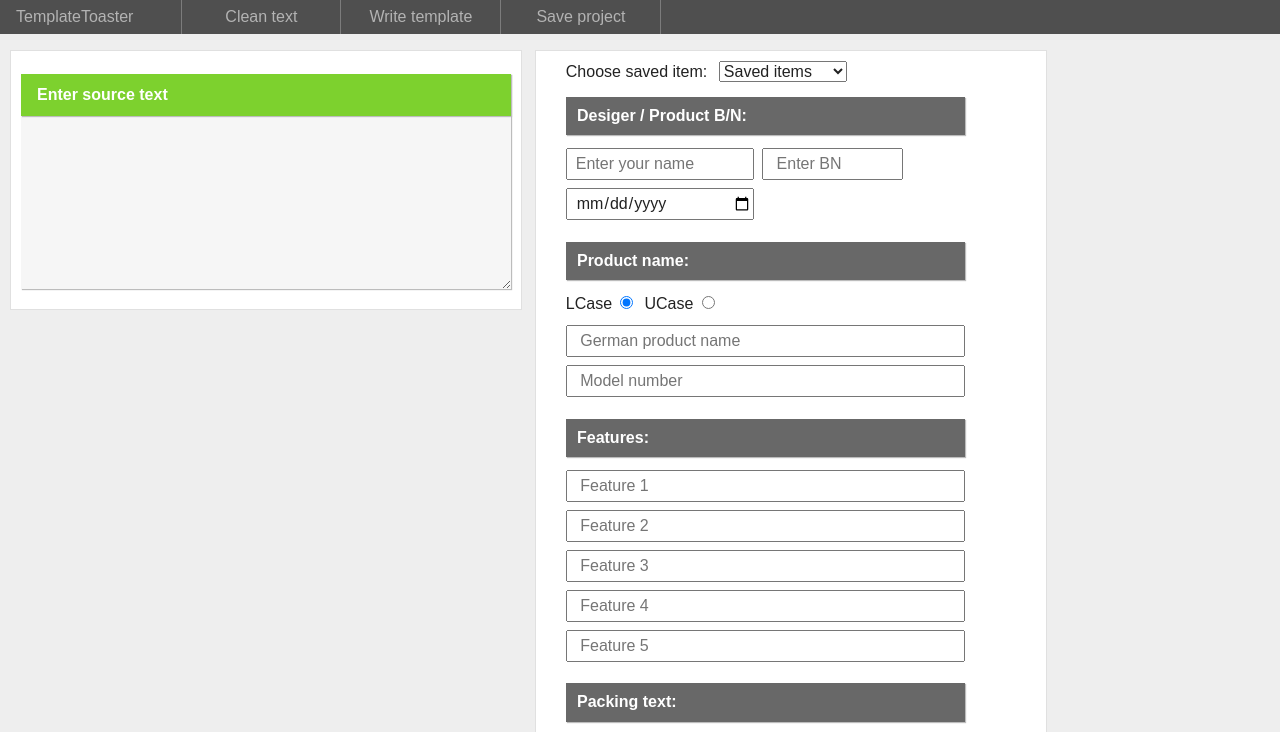
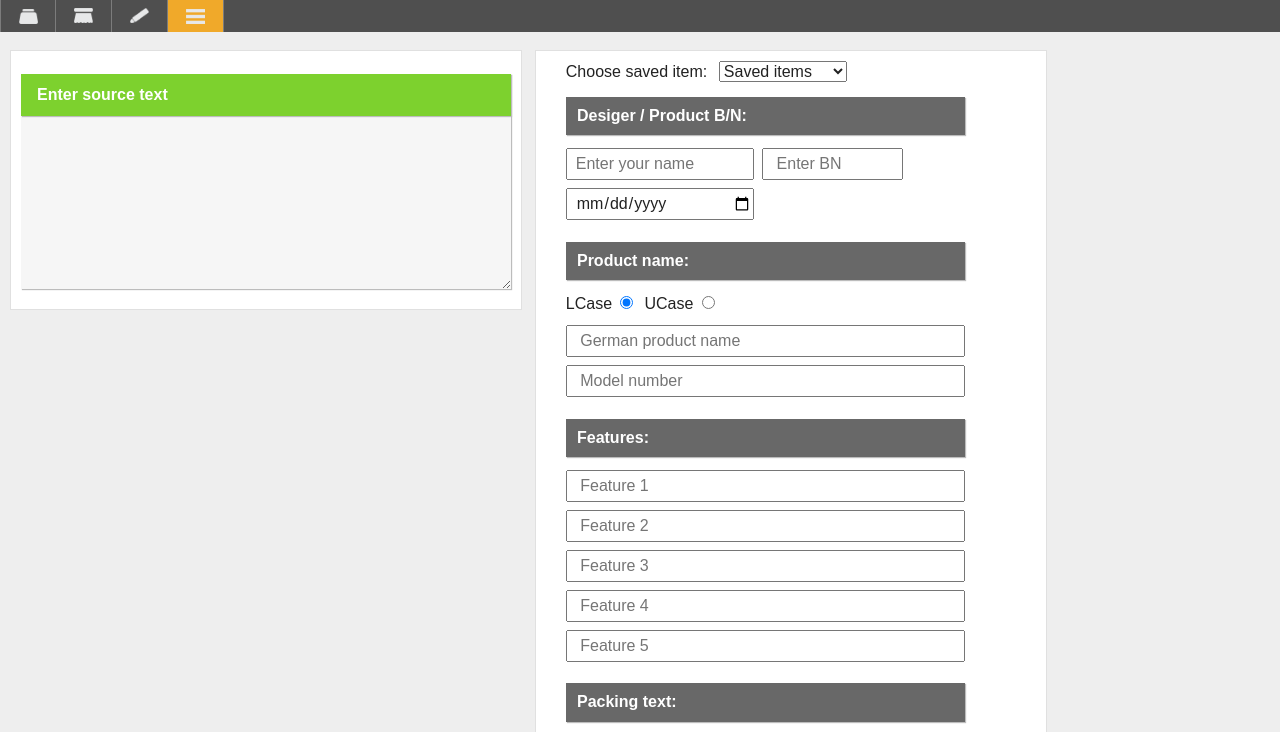
Before and after one commit to JonasHaener/eggbase-textgrabber, a plain HTML site: page index.html in a window 1280 px wide. Both pictures are taken after a click on the radio button "LCase". Shown: the top 732 px of the page. Drawn offline with Linux system fonts and the light colour scheme.

Commit message:
notifications on unsaved data added

```diff
--- a/css/text-grabber.css
+++ b/css/text-grabber.css
@@ -120,6 +120,7 @@ p, h1 {
 .s-final-text-templ > div {
 	padding-left: 1em;
 	padding-bottom: 2em;
+	padding-right: 1em;
 }
 
 .s-final-text-templ h3 {
@@ -165,36 +166,63 @@ p, li, h3 {
 
 h2 {
 	font-size: 1.6em;
-	background: rgb(104, 104, 104);
+	background-color: rgb(104, 104, 104);
 	color: #FFF;
 	box-shadow: #BCBCBC 1px 1px 1px;
 	padding: 0.5em 0.7em;
 }
 .inp-button {
+	font-size: 16px;
 	background-color: #4F4F4F;
 	border: none;
-	border-right: solid #7C7C7C thin;
+	border-right: solid #7C7C7C 1px;
 	color: rgb(179, 179, 179);
-	font-size: 16px;
-	min-width: 10em;
-	padding: .5em;
-	margin: 0;
+	height: 2em;
+	width: 3.5em;
 }
 .inp-button:first-of-type {
 	border-left: solid #7C7C7C thin;
 }
 
-.inp-button:hover {
+.inp-button:not(.inp-button-toaster):hover {
 	background-color: rgb(125, 209, 46);
 	color: #E4E4E4;
+}
 
+.inp-button-backgr {
+	background-position: center center;
+	background-repeat: no-repeat;
+	background-size: 35%;
 }
+
+.inp-button-toaster {
+	background-image: url(../img/structure_images/toaster.png);
+	cursor: default;
+}
+
+.inp-button-clean {
+    background-image: url(../img/structure_images/clean.png);
+}
+
+.inp-button-write {
+	 background-image: url(../img/structure_images/write.png);
+}
+
+.inp-button-save {
+	 background-image: url(../img/structure_images/save.png);
+}
+
+/*unsaved work*/
+.inp-button-save.js-unsaved {
+	 background-color: rgb(240, 169, 42);
+	 transition: ease-in;
+	 transition-property: background-color;
+	 transition-duration: 600ms;
+}
+
 .label {
 	font-size: 1.6em;
 }
-
-
-
 
 
 
@@ -206,16 +234,6 @@ header {
 	position: fixed;
 	width: 100%;
 	z-index: 99;
-}
-
-
-.headline {
-	color: rgb(179, 179, 179);
-	display: inline-block;
-	font-size: 16px;
-	font-weight: normal;
-	text-indent: 1em;
-	margin-right: 3em;
 }
 
 
@@ -234,7 +252,7 @@ section {
 	background-color: rgb(255, 255, 255);
 	padding: 1em 1em 2em 1em;
 	margin-bottom: 3em;
-	min-width: 40%;
+	width: 40%;
 }
 
 
@@ -256,7 +274,6 @@ h2 {
 	box-shadow: none;
 	background-color: #F6F6F6;
 	border: 0;
-
 	font-size: 1.6em;
 	max-width: 100%;
 	min-height: 10em;
@@ -270,8 +287,6 @@ h2 {
 .inp-form-pa_text:focus {
 	height: 20em;
 }
-
-
 
 
 .inp-select {
--- a/index.html
+++ b/index.html
@@ -77,11 +77,12 @@
       </div>
   </script>
 <!--Templates End-->
+<div class="js-main-container">
   <header class="bc-grey-dark">
-    <h1 class="headline">TemplateToaster</h1>
-    <button name="button-grabText" class="js-button-grabText inp-button" id="">Clean text</button>
-    <button name="write-template" class="js-button-write-template inp-button" id="">Write template</button>
-    <button name="save" class="js-button-save inp-button" id="">Save project</button>
+    <button name="headline" class="js-button-headline inp-button inp-button-backgr inp-button-toaster" id="" title="logo"></button>
+    <button name="button-grabText" class="js-button-grabText inp-button inp-button-backgr inp-button-clean" id="" title="clean text"></button>
+    <button name="write-template" class="js-button-write-template inp-button inp-button-backgr inp-button-write" id="" title="write template"></button>
+    <button name="save" class="js-button-save inp-button inp-button-backgr inp-button-save" id="" title="save input"></button>
   </header>
   <div class="working-container">
     <section class="section-left width-50per s-float-left s-marg-r-3per">
@@ -175,6 +176,6 @@
   <script src="js/vendor/handlebars-1.0.0-rc.4.js"></script>
   <script src="js/plugins.js"></script>
   <script src="js/grabber.js"></script>
-
+</div>
 </body>
 </html>
--- a/js/grabber.js
+++ b/js/grabber.js
@@ -10,17 +10,74 @@
       $leftSection             = $('.section-left'),
       $rightSection            = $('.section-right'),
       $rightSectionInitPosLeft = $('.section-right').offset().left,
-      $rightSectionInitPosTop  = $('.section-right').offset().top;
+      $rightSectionInitPosTop  = $('.section-right').offset().top,
+	  $mainContainer           = $('.js-main-container');
 
 
+//--------Notifications custom event-----------//
 
-//--------Notifications-----------//
-
-  function notify() {
-
-
+  function handleUnsavedData (event, status) {
+	  switch(status) {
+          case 'saved':
+		      $('.js-button-save').eq(0).removeClass('js-unsaved');
+			  break;
+	      case 'unsaved':
+		      $('.js-button-save').eq(0).addClass('js-unsaved');
+			  break;
+	  }
   }
 
+  function addCustomTriggerEvent( o ) {
+	  if (typeof o !== 'object') { throw new Error("textgrabber says: Object expected") }
+      // assign custom events to eventReceiver ('body')
+      $('body').bind(o.custEvent, o.handler);
+	  // loop over tags and assign custom trigger event
+	  o.eles.forEach(function(item, index, array) {
+		   $mainContainer.on(o.onEvent, item, function() {
+		       $(this).trigger(o.custEvent, [o.status]);
+		 });
+      });
+  }
+
+  // Form input elements
+  // Textarea
+  addCustomTriggerEvent(
+	    { eles       : ['input[type=text]', 'textarea'],
+		  onEvent    : 'focus',
+		  custEvent  : 'unsaved',
+		  status     : 'unsaved',
+		  handler    : handleUnsavedData
+		});
+
+  // Radio input elements
+  //
+  addCustomTriggerEvent(
+	    { eles       : ['input[type=radio]'],
+		  onEvent    : 'click',
+		  custEvent  : 'unsaved',
+		  status     : 'unsaved',
+		  handler    : handleUnsavedData
+		});
+
+  // Date input elements
+  //
+  addCustomTriggerEvent(
+	    { eles       : ['input[type=date]'],
+		  onEvent    : 'focus',
+		  custEvent  : 'unsaved',
+		  status     : 'unsaved',
+		  handler    : handleUnsavedData
+		});
+
+  // Save button
+  //
+  addCustomTriggerEvent(
+	    { eles       : ['.js-button-save'],
+		  onEvent    : 'click',
+		  custEvent  : 'saved',
+		  status     : 'saved',
+		  handler    : handleUnsavedData
+		});
 
 
 
```
Also changed, not shown: img/structure_images/clean.png (added), img/structure_images/save.png (added), img/structure_images/save_unsaved.png (added), img/structure_images/toaster.png (added), img/structure_images/write.png (added), 2 other files.
